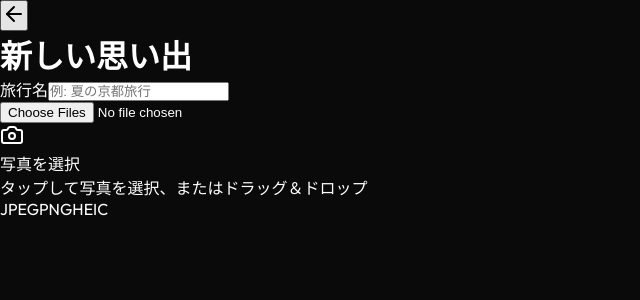
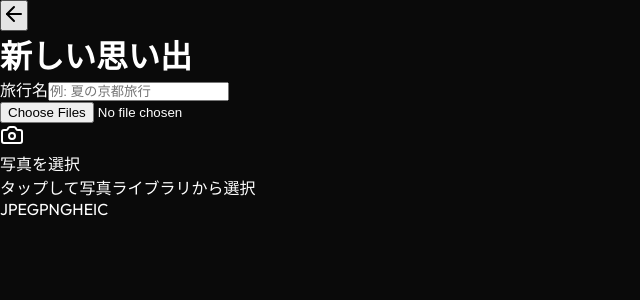
Before and after one commit to amanchuai-blip/auto-memories, a Next.js app: page /create in a window 1280 px wide. Shown: the top 300 px of the page, without its empty margins (0-640 px from the left). Built offline with nearby package versions, Linux system fonts and the light colour scheme.

Commit message:
Fix iOS photo picker with label element and update BGM

```diff
--- a/src/components/EndRoll.tsx
+++ b/src/components/EndRoll.tsx
@@ -67,7 +67,7 @@ export default function EndRoll({ trip, photos, onComplete, onExit }: EndRollPro
     useEffect(() => {
         const player = getAudioPlayer();
         player.initialize().then(() => {
-            player.loadAudio('/audio/placeholder-bgm.mp3').catch(() => {
+            player.loadAudio('/audio/bgm.mp3').catch(() => {
                 console.warn('BGM not loaded');
             });
         });
--- a/src/components/PhotoDropzone.tsx
+++ b/src/components/PhotoDropzone.tsx
@@ -1,9 +1,8 @@
 'use client';
 
-import { useRef, useState } from 'react';
-import { Camera, Upload, Loader2 } from 'lucide-react';
+import { useId, useState } from 'react';
+import { Camera, Loader2 } from 'lucide-react';
 import { motion } from 'framer-motion';
-import { t } from '@/lib/i18n';
 
 interface PhotoDropzoneProps {
     onFilesSelected: (files: File[]) => void;
@@ -16,32 +15,22 @@ export default function PhotoDropzone({
     isProcessing = false,
     processingProgress,
 }: PhotoDropzoneProps) {
-    const inputRef = useRef<HTMLInputElement>(null);
+    const inputId = useId();
     const [isDragging, setIsDragging] = useState(false);
-
-    const handleClick = () => {
-        if (!isProcessing && inputRef.current) {
-            inputRef.current.click();
-        }
-    };
 
     const handleChange = (e: React.ChangeEvent<HTMLInputElement>) => {
         const files = e.target.files;
         if (files && files.length > 0) {
             onFilesSelected(Array.from(files));
         }
-        // Reset input to allow selecting same files again
-        if (inputRef.current) {
-            inputRef.current.value = '';
-        }
+        // Reset input
+        e.target.value = '';
     };
 
     const handleDragOver = (e: React.DragEvent) => {
         e.preventDefault();
         e.stopPropagation();
-        if (!isProcessing) {
-            setIsDragging(true);
-        }
+        if (!isProcessing) setIsDragging(true);
     };
 
     const handleDragLeave = (e: React.DragEvent) => {
@@ -54,7 +43,6 @@ export default function PhotoDropzone({
         e.preventDefault();
         e.stopPropagation();
         setIsDragging(false);
-
         if (isProcessing) return;
 
         const files = Array.from(e.dataTransfer.files).filter(file =>
@@ -70,23 +58,25 @@ export default function PhotoDropzone({
 
     return (
         <div className="w-full">
-            {/* Hidden file input - native for iOS */}
+            {/* Native file input - hidden but accessible via label */}
             <input
-                ref={inputRef}
+                id={inputId}
                 type="file"
-                accept="image/*,.heic,.heif"
+                accept="image/jpeg,image/png,image/heic,image/heif,.jpg,.jpeg,.png,.heic,.heif"
                 multiple
                 onChange={handleChange}
-                className="hidden"
                 disabled={isProcessing}
+                className="sr-only"
             />
 
-            {/* Main dropzone area */}
-            <motion.div
-                onClick={handleClick}
+            {/* Label wraps the entire dropzone - ensures iOS compatibility */}
+            <label
+                htmlFor={inputId}
                 onDragOver={handleDragOver}
                 onDragLeave={handleDragLeave}
                 onDrop={handleDrop}
+            >
+                <motion.div
                     whileTap={!isProcessing ? { scale: 0.98 } : undefined}
                     className={`
             relative overflow-hidden rounded-3xl p-8 md:p-12
@@ -96,22 +86,21 @@ export default function PhotoDropzone({
                             ? 'bg-gradient-to-br from-purple-600/30 to-pink-600/30 border-2 border-purple-400'
                             : 'bg-gradient-to-br from-white/[0.08] to-white/[0.02] border border-white/10 hover:border-white/20'
                         }
-          ${isProcessing ? 'pointer-events-none' : ''}
+            ${isProcessing ? 'pointer-events-none opacity-80' : ''}
           `}
                     style={{
                         WebkitTapHighlightColor: 'transparent',
                         touchAction: 'manipulation',
                     }}
                 >
-                {/* Animated background gradient */}
-                <div className="absolute inset-0 opacity-50">
+                    {/* Background glow */}
+                    <div className="absolute inset-0 opacity-50 pointer-events-none">
                         <div className="absolute top-0 left-1/4 w-32 h-32 bg-purple-500/20 rounded-full blur-3xl" />
                         <div className="absolute bottom-0 right-1/4 w-40 h-40 bg-pink-500/20 rounded-full blur-3xl" />
                     </div>
 
                     <div className="relative z-10">
                         {isProcessing ? (
-                        /* Processing state */
                             <div className="text-center space-y-6">
                                 <motion.div
                                     animate={{ rotate: 360 }}
@@ -123,7 +112,7 @@ export default function PhotoDropzone({
 
                                 <div>
                                     <p className="text-lg font-medium text-white mb-1">
-                                    {t('create.dropzone.processing')}
+                                        処理中...
                                     </p>
                                     {processingProgress && (
                                         <p className="text-white/60 text-sm">
@@ -132,7 +121,6 @@ export default function PhotoDropzone({
                                     )}
                                 </div>
 
-                            {/* Progress bar */}
                                 {processingProgress && (
                                     <div className="w-full max-w-xs mx-auto h-1.5 bg-white/10 rounded-full overflow-hidden">
                                         <motion.div
@@ -147,9 +135,7 @@ export default function PhotoDropzone({
                                 )}
                             </div>
                         ) : (
-                        /* Idle state */
                             <div className="text-center space-y-6">
-                            {/* Icon */}
                                 <motion.div
                                     initial={{ scale: 1 }}
                                     animate={{ scale: isDragging ? 1.1 : 1 }}
@@ -161,17 +147,15 @@ export default function PhotoDropzone({
                                     </div>
                                 </motion.div>
 
-                            {/* Text */}
                                 <div>
                                     <p className="text-xl font-semibold text-white mb-2">
-                                    {isDragging ? t('create.dropzone.titleActive') : '写真を選択'}
+                                        {isDragging ? 'ここにドロップ' : '写真を選択'}
                                     </p>
                                     <p className="text-white/50 text-sm">
-                                    タップして写真を選択、またはドラッグ＆ドロップ
+                                        タップして写真ライブラリから選択
                                     </p>
                                 </div>
 
-                            {/* Supported formats */}
                                 <div className="flex items-center justify-center gap-2 text-xs text-white/40">
                                     <span className="px-2 py-1 bg-white/5 rounded-md">JPEG</span>
                                     <span className="px-2 py-1 bg-white/5 rounded-md">PNG</span>
@@ -181,6 +165,7 @@ export default function PhotoDropzone({
                         )}
                     </div>
                 </motion.div>
+            </label>
         </div>
     );
 }
```
Also changed, not shown: 2 other files (tests, documents, lock files or other folders). Lines whose indentation alone changed are shown as unchanged.
